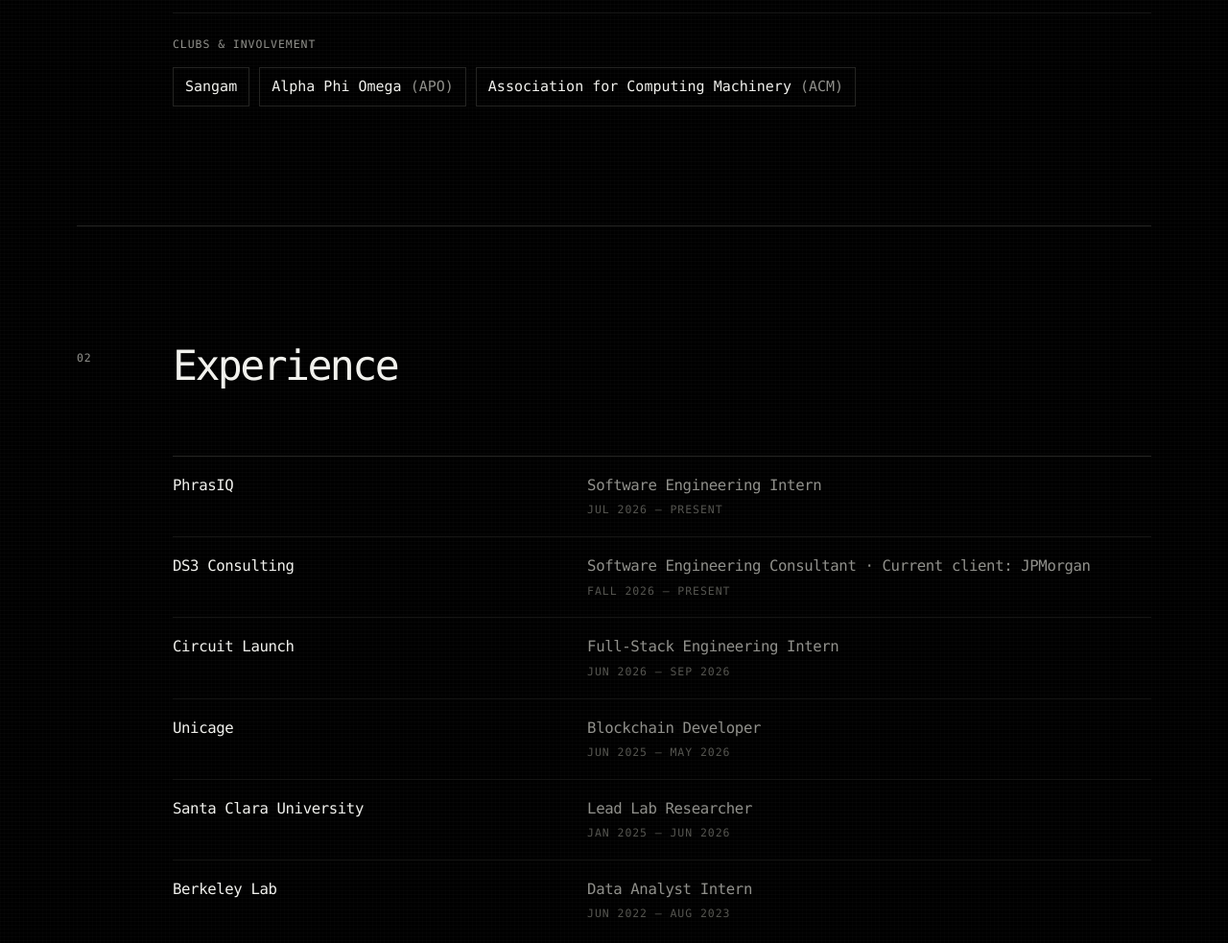
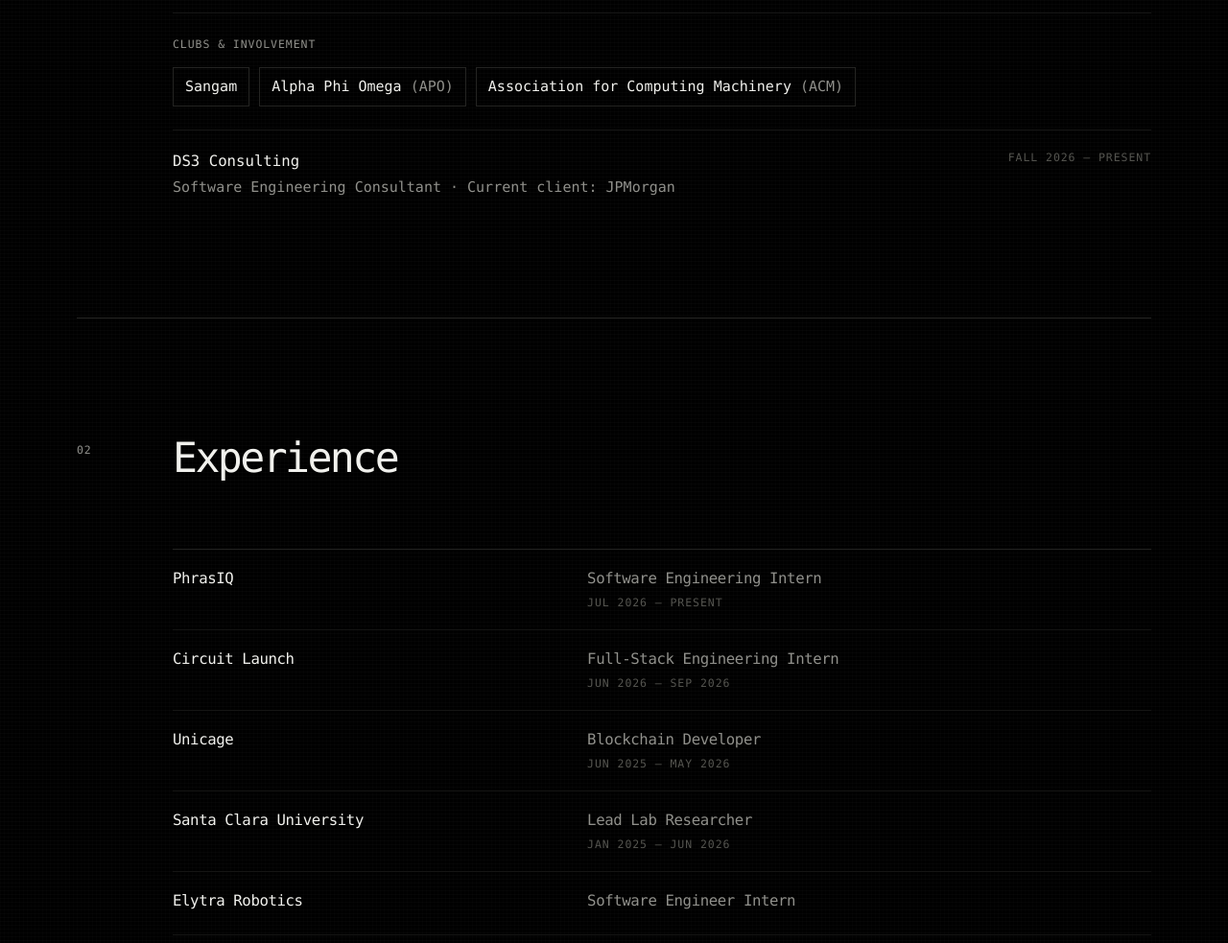
Before and after one commit to v1dit/v1dit.github.io, a plain HTML site: page index.html in a window 1280 px wide. Shown: the part 1000-1983 px from the top of the page at 96% size. Drawn offline with Linux system fonts and the light colour scheme.

Commit message:
Move DS3 to involvement and restore experience

```diff
--- a/app.js
+++ b/app.js
@@ -3,11 +3,6 @@
     company: "PhrasIQ",
     title: "Software Engineering Intern",
     date: "Jul 2026 – Present",
-  },
-  {
-    company: "DS3 Consulting",
-    title: "Software Engineering Consultant · Current client: JPMorgan",
-    date: "Fall 2026 – Present",
   },
   {
     company: "Circuit Launch",
@@ -25,9 +20,17 @@
     date: "Jan 2025 – Jun 2026",
   },
   {
+    company: "Elytra Robotics",
+    title: "Software Engineer Intern",
+  },
+  {
     company: "Berkeley Lab",
     title: "Data Analyst Intern",
     date: "Jun 2022 – Aug 2023",
+  },
+  {
+    company: "San Jose State University",
+    title: "Graduate Research Assistant",
   },
 ];
 
@@ -169,7 +172,7 @@
       <h3 class="role__company">${escapeHtml(role.company)}</h3>
       <div class="role__details">
         <h3 class="role__title">${escapeHtml(role.title)}</h3>
-        <p class="role__date">${escapeHtml(role.date)}</p>
+        ${role.date ? `<p class="role__date">${escapeHtml(role.date)}</p>` : ""}
       </div>
     </article>`)
   .join("");
--- a/index.html
+++ b/index.html
@@ -63,6 +63,13 @@
               <li>Alpha Phi Omega <span>(APO)</span></li>
               <li>Association for Computing Machinery <span>(ACM)</span></li>
             </ul>
+            <div class="involvement-role">
+              <div>
+                <h4>DS3 Consulting</h4>
+                <p>Software Engineering Consultant · Current client: JPMorgan</p>
+              </div>
+              <p class="involvement-role__date">Fall 2026 – Present</p>
+            </div>
           </div>
         </div>
       </section>
--- a/styles.css
+++ b/styles.css
@@ -294,6 +294,34 @@
   color: var(--muted);
 }
 
+.involvement-role {
+  display: grid;
+  grid-template-columns: 1fr auto;
+  gap: 16px;
+  margin-top: 24px;
+  padding-top: 20px;
+  border-top: 1px solid var(--soft-line);
+}
+
+.involvement-role h4 {
+  margin: 0 0 4px;
+  font-size: 0.98rem;
+  font-weight: 500;
+}
+
+.involvement-role p {
+  margin: 0;
+  color: var(--muted);
+}
+
+.involvement-role .involvement-role__date {
+  color: var(--dim);
+  font-size: 0.72rem;
+  letter-spacing: 0.08em;
+  text-align: right;
+  text-transform: uppercase;
+}
+
 .timeline {
   border-top: 1px solid var(--line);
 }
@@ -579,6 +607,14 @@
     text-align: left;
   }
 
+  .involvement-role {
+    grid-template-columns: 1fr;
+  }
+
+  .involvement-role .involvement-role__date {
+    text-align: left;
+  }
+
   .role {
     grid-template-columns: minmax(125px, 0.75fr) 1fr;
     gap: 16px;
```
